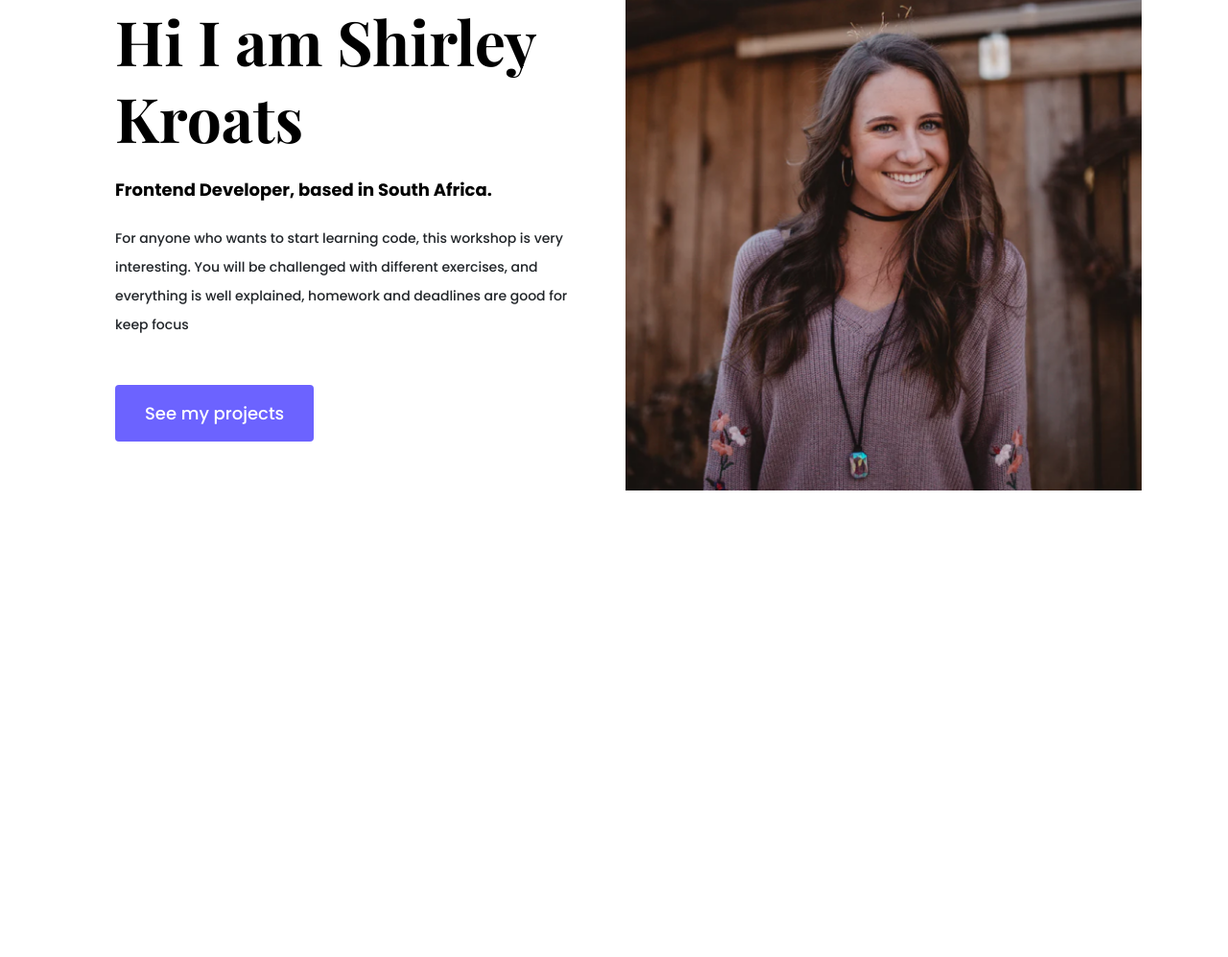
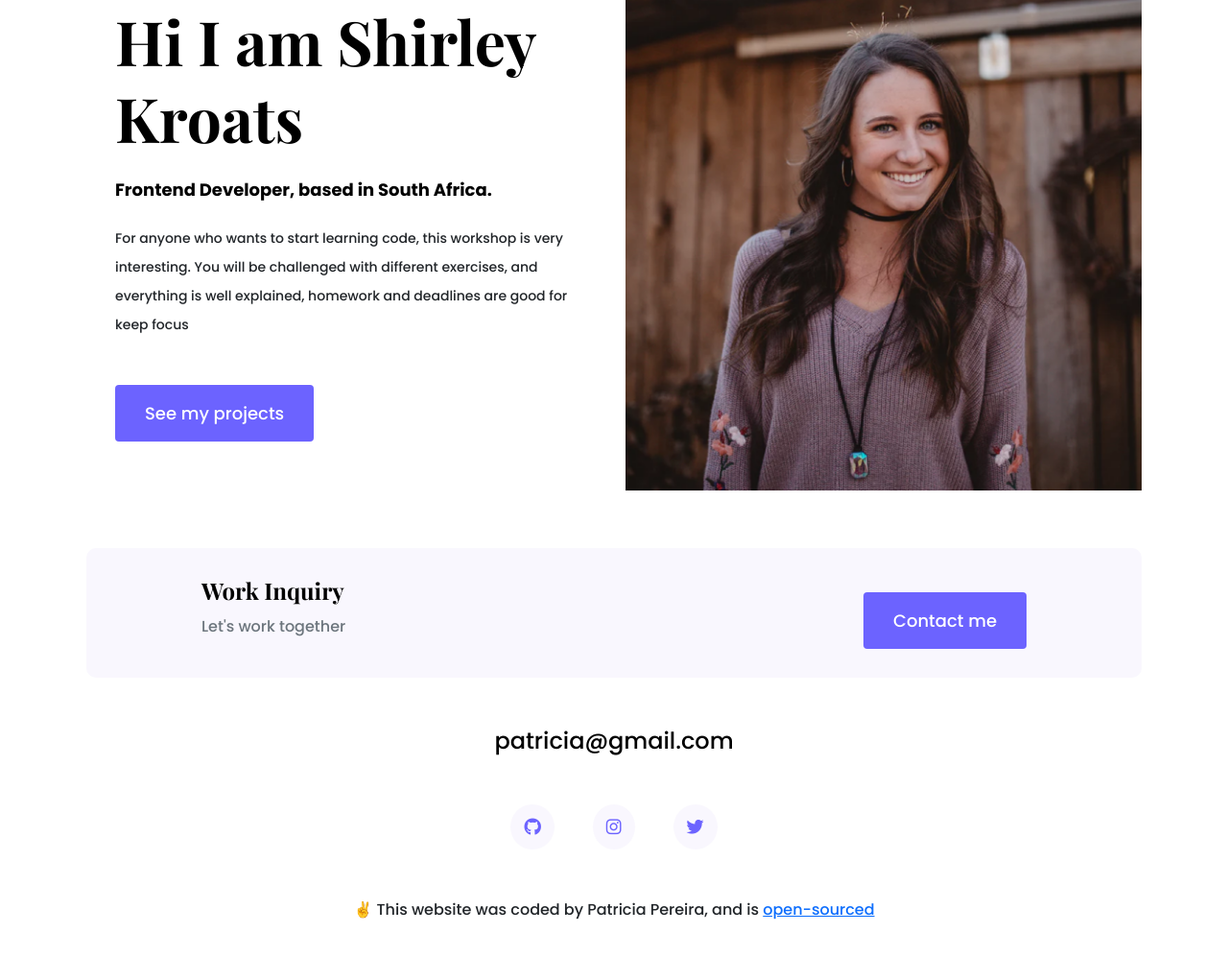
Before and after one commit to ShirleyKroats/SheCodesResponsivePortfolioProject, a plain HTML site: page about.html in a window 1280 px wide. Shown: the part 169-1166 px from the top of the page at 96% size. Before the commit the page ends 800 px from the top, so only its background shows below. Drawn offline with nearby package versions, Linux system fonts and the light colour scheme.

Commit message:
Update about.html, contact.html and work.html
added the footer to all pages.

```diff
--- a/about.html
+++ b/about.html
@@ -76,6 +76,64 @@
           <img src="/images/Patricia.png" alt="" class="img-fluid" />
         </div>
       </div>
+      <footer>
+        <div class="contact-box justify-content-between mb-5 d-none d-md-flex">
+          <div>
+            <h4>Work Inquiry</h4>
+            <p class="text-muted">Let's work together</p>
+          </div>
+          <div>
+            <a
+              href="/contact.html"
+              class="btn btn-branding mt-3"
+              title="Contact Patricia"
+            >
+              Contact me
+            </a>
+          </div>
+        </div>
+        <div class="d-flex justify-content-center mb-5">
+          <a
+            href="mailto:patricia@gmail.com"
+            class="email-link"
+            title="Email Patricia"
+          >
+            patricia@gmail.com
+          </a>
+        </div>
+        <div class="social-links d-flex justify-content-center">
+          <a
+            href="https://www.github.com/patricia"
+            target="_blank"
+            title="Github Profile"
+          >
+            <i class="fab fa-github"></i>
+          </a>
+          <a
+            href="https://www.instragram.com/patricia"
+            target="_blank"
+            title="instragram Profile"
+          >
+            <i class="fab fa-instagram"></i>
+          </a>
+          <a
+            href="https://www.twitter.com/patricia"
+            target="_blank"
+            title="Twitter Profile"
+          >
+            <i class="fab fa-twitter"></i>
+          </a>
+        </div>
+        <p class="text-center mt-5">
+          ✌️ This website was coded by Patricia Pereira, and is
+          <a
+            href="https://github.com/matthieua/portfolio-project"
+            target="_blank"
+          >
+            open-sourced
+          </a>
+        </p>
+      </footer>
     </div>
   </body>
 </html>
```
Also changed, not shown: contact.html (+58 -0 lines), work.html (+58 -0 lines).
